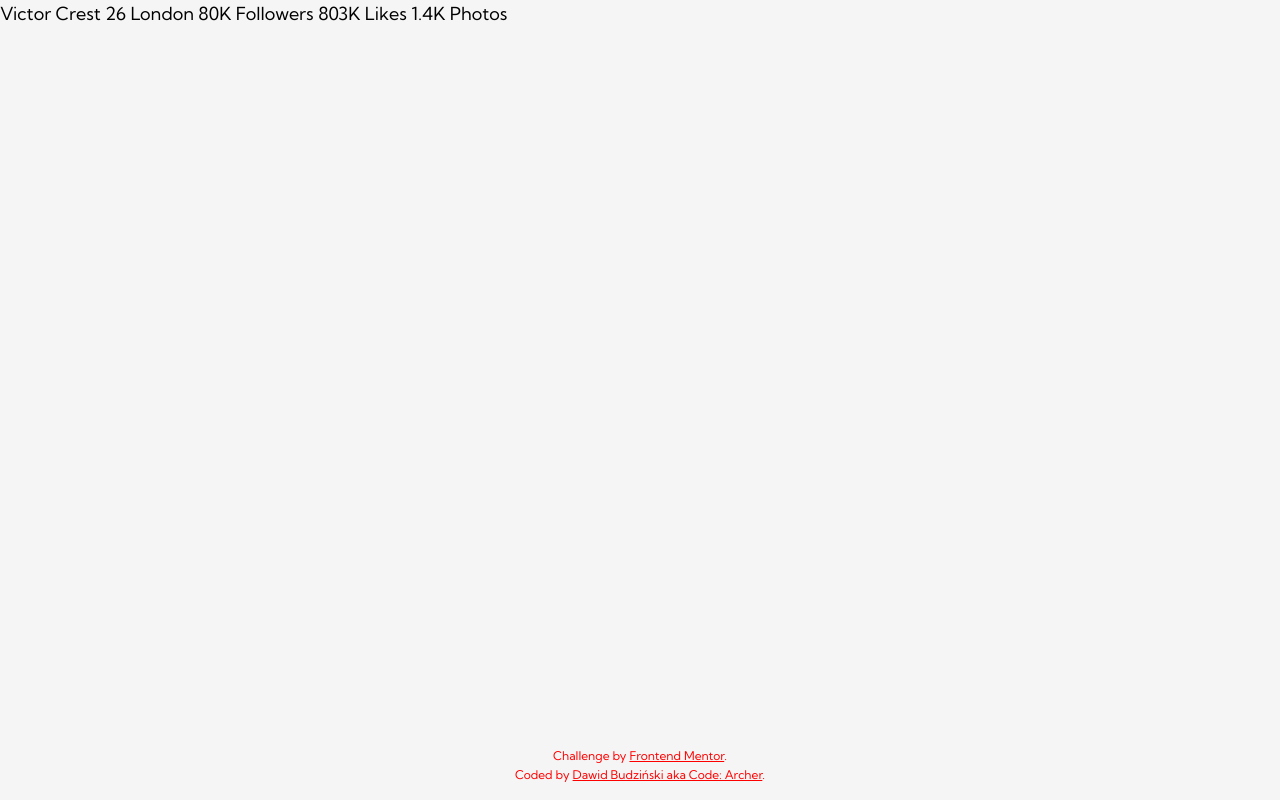
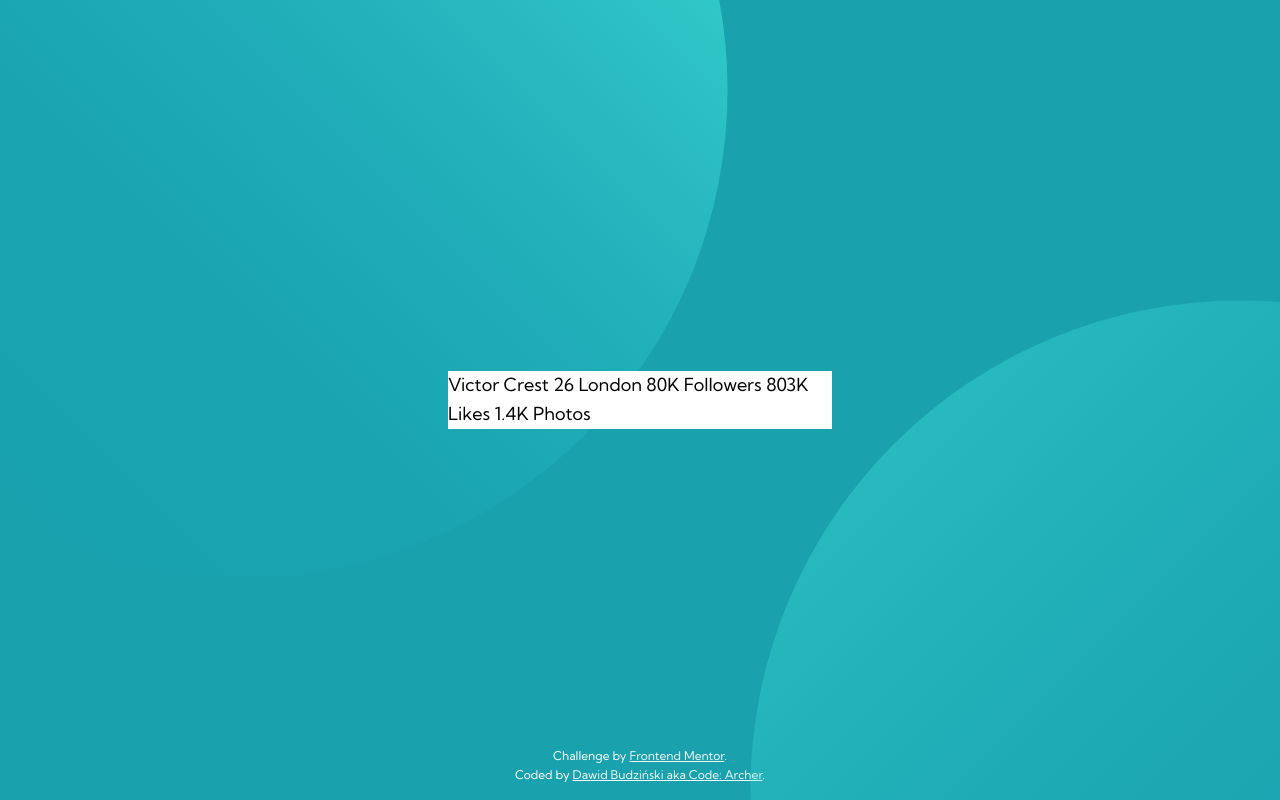
Before and after one commit to BD4vid777/Profile_Card_FMC, a plain HTML site: page index.html in a window 1280 px wide. Drawn offline with Linux system fonts and the light colour scheme.

Commit message:
PRE SETUP of Container and Background

```diff
--- a/index.html
+++ b/index.html
@@ -11,6 +11,8 @@
 
 </head>
 <body>
+
+  <main class="container">
     Victor Crest
     26
     London
@@ -23,6 +25,8 @@
 
     1.4K
     Photos
+  </main>
+
   <footer class="attribution">
     Challenge by <a href="https://www.frontendmentor.io?ref=challenge" target="_blank">Frontend Mentor</a>. <br>
     Coded by <a href="https://github.com/BD4vid777">Dawid Budziński aka Code: Archer</a>.
--- a/styles.css
+++ b/styles.css
@@ -36,16 +36,50 @@ img {
 }
 
 body {
-    background-color: whitesmoke;
+    position: relative;
+    min-height: 100vh;
+    display: grid;
+    place-items: center;
+
+    background-color: var(--clr-primary-dark-cyan);
     font-family: var(--ff-kumbh);
     font-size: 18px; /* Name and Stats */
     font-weight: 400;
     line-height: 1.6;
+    z-index: 0;
+
+}
+
+body::before {
+    content: "";
+    position: absolute;
+    width: 100%;
+    height: 100%;
+    background-image: url("images/bg-pattern-top.svg");
+    background-repeat: no-repeat;
+    background-position: -250px -400px;
+    z-index: 1;
+}
+
+body::after {
+    content: "";
+    position: absolute;
+    width: 100%;
+    height: 100%;
+    background-image: url("images/bg-pattern-bottom.svg");
+    background-repeat: no-repeat;
+    background-position: 750px 300px;
+    z-index: 1;
 }
 
 /* Main Styling */
 
+.container {
+    width: 30%;
+    background-color: white;
+    z-index: 2;
 
+}
 
 
 
@@ -61,9 +95,9 @@ body {
 
     font-size: .750rem;
     text-align: center;
-    color: red;
+    color: white;
 }
 
 .attribution a {
-    color: red;
+    color: whitesmoke;
 }
```
Lines whose indentation alone changed are shown as unchanged.
